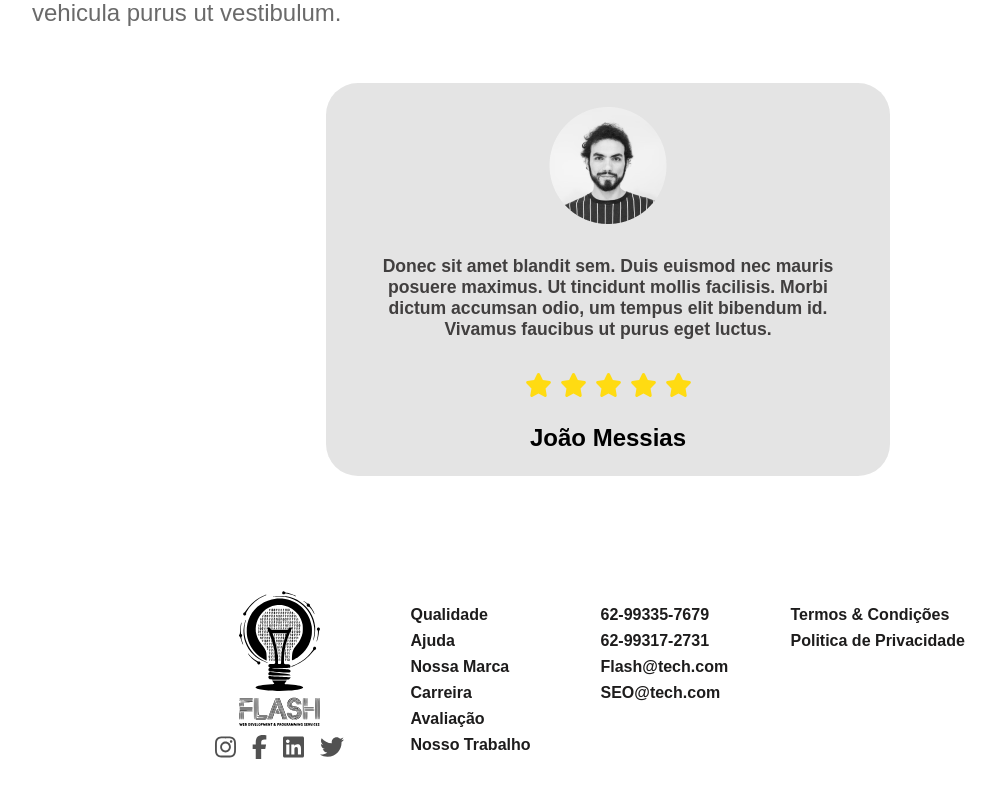
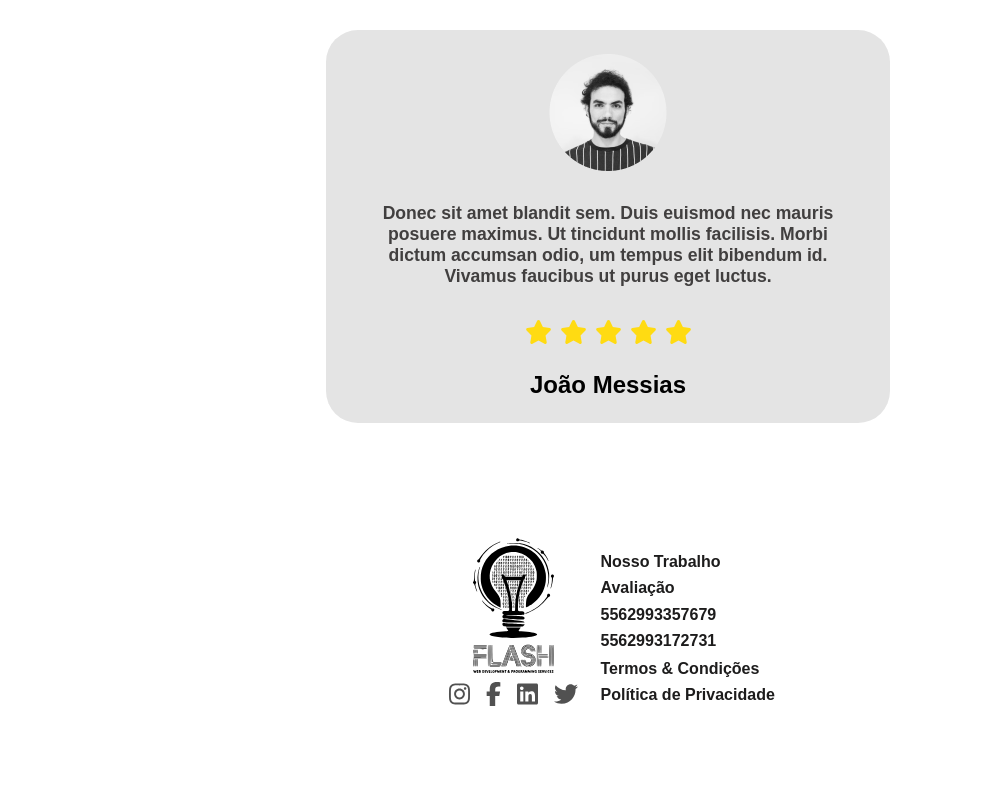
Before and after one commit to ramirescorreia/flashsolucoestech_landpage, an Angular app: page / in a window 1280 px wide. Shown: the part 2582-3379 px from the top of the page, without its empty margins (32-1028 px from the left). Built offline with nearby package versions, Linux system fonts and the light colour scheme.

Commit message:
correção de css

```diff
--- a/src/app/about/about.component.html
+++ b/src/app/about/about.component.html
@@ -15,10 +15,10 @@
         faucibus orci luctus et
       </p>
       <div class="about-button-container">
-        <button class="secondary-button">Leia Mais</button>
+        <!--<button class="secondary-button">Leia Mais</button>
         <button class="watch-video-button">
             Assista nosso video
-        </button>
+        </button>-->
       </div>
     </div>
     <div class="about-background-image-container">
--- a/src/app/footer/footer.component.css
+++ b/src/app/footer/footer.component.css
@@ -1,6 +1,7 @@
 .footer-wrapper {
     margin: 6rem 10rem;
     display: flex;
+    justify-content: center;
 }
 
 .footer-logo-container {
@@ -26,10 +27,9 @@
 }
 
 .footer-section-two {
-    flex: 1;
-    display: flex;
     justify-content: center;
     padding-top: 30px;
+    display: grid;
 }
 
 .footer-section-colums {
@@ -38,11 +38,11 @@
     min-width: 190px;
 }
 
-.footer-section-colums span {
+.footer-section-colums a {
     margin: 0.25rem 0;
     font-weight: 600;
     color: #1d1c1c;
-    cursor: pointer;
+    text-decoration: none;
 }
 
 @media screen and (max-width: 950px) {
@@ -83,10 +83,10 @@
         min-width: 190px;
     }
 
-    .footer-section-colums span {
+    .footer-section-colums a {
         margin: 0.25rem 0;
         font-weight: 600;
         color: #1d1c1c;
-        cursor: pointer;
+        text-decoration: none;
     }
 }
--- a/src/app/footer/footer.component.html
+++ b/src/app/footer/footer.component.html
@@ -13,23 +13,17 @@
 
     <div class="footer-section-two">
       <div class="footer-section-colums">
-        <span>Qualidade</span>
-        <span>Ajuda</span>
-        <span>Nossa Marca</span>
-        <span>Carreira</span>
-        <span>Avaliação</span>
-        <span>Nosso Trabalho</span>
+        <a href="#work">Nosso Trabalho</a>
+        <a href="#evaluation">Avaliação</a>
       </div>
       <div class="footer-section-colums">
-        <span [textContent]="'62-99335-7679'"></span>
-        <span [textContent]="'62-99317-2731'"></span>
-        <span [textContent]="'Flash@tech.com'"></span>
-        <span [textContent]="'SEO@tech.com'"></span>
+        <a href={{urlWhatsAppAndre}} target='_blank'>{{celularAndre}}</a>
+        <a href={{urlWhatsAppRamiro}} target='_blank'>{{celularRamiro}}</a>
       </div>
 
       <div class="footer-section-colums">
-        <span>Termos & Condições</span>
-        <span>Politica de Privacidade</span>
+        <a href="#">Termos & Condições</a>
+        <a href="#">Política de Privacidade</a>
       </div>
     </div>
 </div>
--- a/src/app/footer/footer.component.ts
+++ b/src/app/footer/footer.component.ts
@@ -1,4 +1,4 @@
-import { Component } from '@angular/core';
+import { Component, OnInit } from '@angular/core';
 import { FontAwesomeModule } from '@fortawesome/angular-fontawesome';
 import { faFacebookF, faInstagram, faLinkedin, faTwitter } from '@fortawesome/free-brands-svg-icons';
 
@@ -9,9 +9,20 @@ import { faFacebookF, faInstagram, faLinkedin, faTwitter } from '@fortawesome/fr
   templateUrl: './footer.component.html',
   styleUrl: './footer.component.css'
 })
-export class FooterComponent {
+export class FooterComponent implements OnInit{
   faFacebookF = faFacebookF;
   faInstagram = faInstagram;
   faLinkedin = faLinkedin;
   faTwitter = faTwitter;
+
+  urlWhatsAppRamiro:string;
+  urlWhatsAppAndre:string;
+  textoInicioConversa:string = "Olá, gostaria de fazer um orçamento para meu site."
+  celularRamiro:string = "5562993172731";
+  celularAndre:string = "5562993357679";
+
+  ngOnInit(): void {
+    this.urlWhatsAppRamiro = "https://api.whatsapp.com/send?phone=" + this.celularRamiro + "&text=" + this.textoInicioConversa;
+    this.urlWhatsAppAndre = "https://api.whatsapp.com/send?phone=" + this.celularAndre + "&text=" + this.textoInicioConversa;
+  }
 }
```
